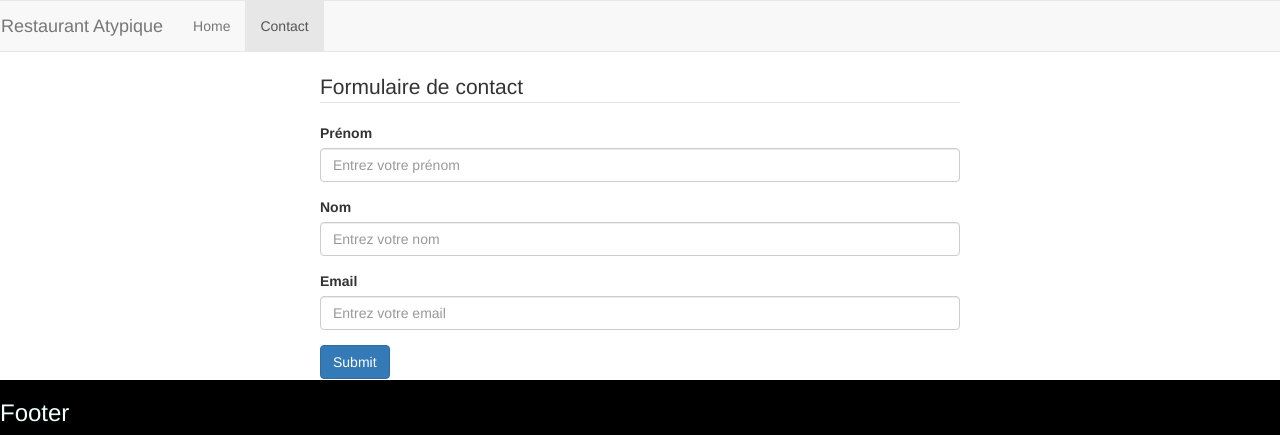
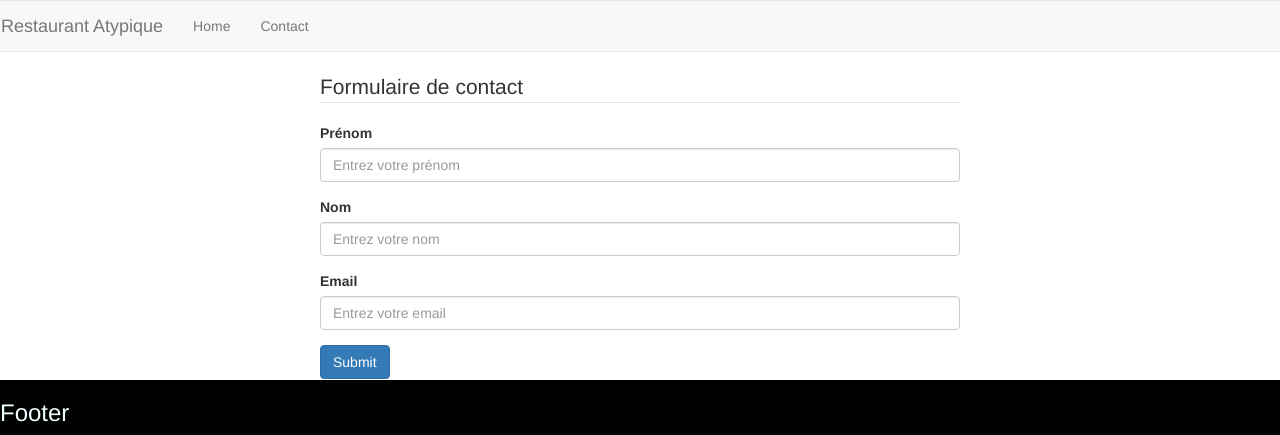
Before and after one commit to FrancoisLetellier/projectWcs, a PHP site: page /?page=contact in a window 1280 px wide. Shown: the top 435 px of the page. Run offline with PHP 8.4, Linux system fonts and the light colour scheme; some libraries are stand-ins or nearby versions.

Commit message:
My news part

```diff
--- a/css/main.css
+++ b/css/main.css
@@ -16,12 +16,12 @@
     width:100%;
     height:100%;
 
+
 }
 .carousel,
 .carousel-inner {
     width:100%;
     height:100%;
-
     overflow:hidden;
 
 }
--- a/inc/header.php
+++ b/inc/header.php
@@ -2,8 +2,8 @@
     <div class="navbar navbar-default" role="navigation">
         <a class="navbar-brand" href="#">Restaurant Atypique</a>
         <ul class="nav navbar-nav">
-            <li <?php if($page == "index"){ echo 'class="active"'; } ?>><a href="/">Home</a></li>
-            <li <?php if($page == "contact"){ echo 'class="active"'; } ?>><a href="/?page=contact">Contact</a></li>
+            <li><a href="/">Home</a></li>
+            <li><a href="/?page=contact">Contact</a></li>
         </ul>
     </div>
 </div>
--- a/js/main.js
+++ b/js/main.js
@@ -4,4 +4,5 @@ $('#myCarousel').carousel({
 
     pause: 'none'
 
+
 })
--- a/page/index.php
+++ b/page/index.php
@@ -2,7 +2,7 @@
     <div class="col-xs-12 col-sm-12 col-md-12 col-lg-12">
         <div id="background-carousel">
 
-            <div id="myCarousel" class="carousel slide" data-ride="carousel" data-interval="3000">
+            <div id="myCarousel" class="carousel slide" data-ride="carousel" data-interval="1000">
                         <div class="carousel-inner">
                             <div class="item active" style="background-image:url(http://lorempixel.com/1200/800/food/1/)"></div>
                             <div class="item" style="background-image:url(http://lorempixel.com/1200/800/food/2/)"></div>
```
